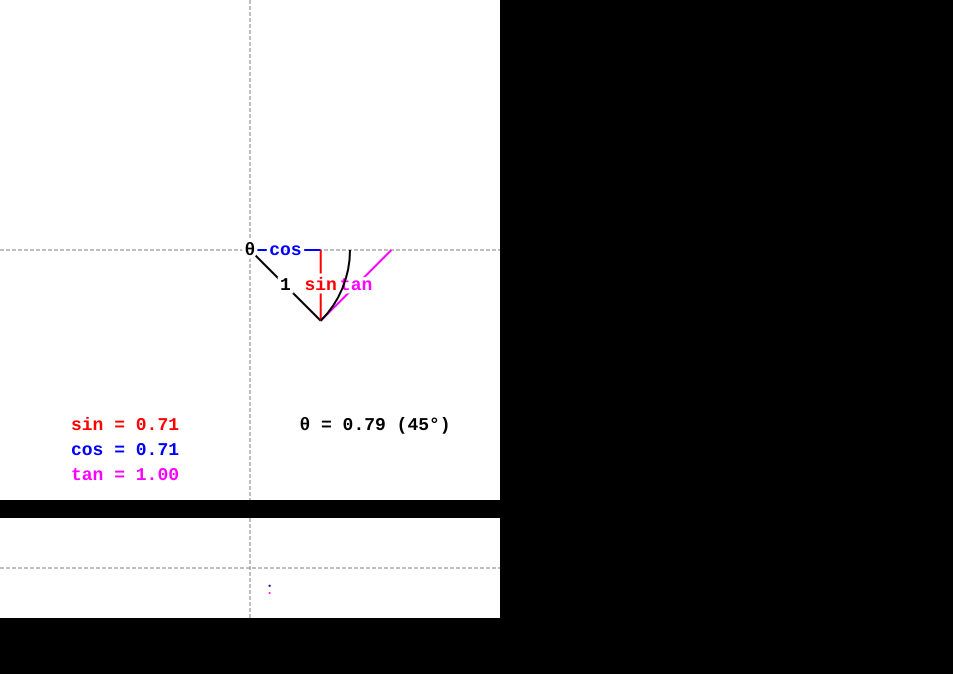
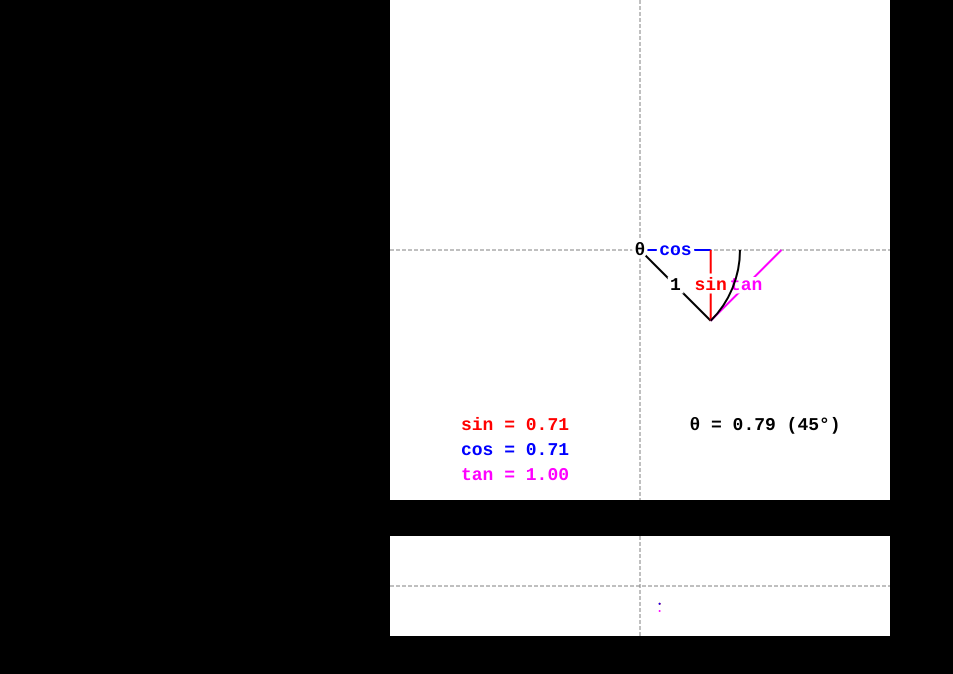
Before and after one commit to Luki1235512/trignometry-tool, a plain HTML site: page index.html in a window 1280 px wide. Shown: the whole page, without its empty margins (0-953 px from the left). Drawn offline with Linux system fonts and the light colour scheme.

Commit message:
Center the canvas

```diff
--- a/index.html
+++ b/index.html
@@ -9,6 +9,14 @@
         background-color: black;
         margin: 0;
         overflow: hidden;
+    }
+    #myCanvas {
+        display: block;
+        margin: 0 auto;
+    }
+    #chartCanvas {
+        display: block;
+        margin: 0 auto;
     }
 </style>
 
```
